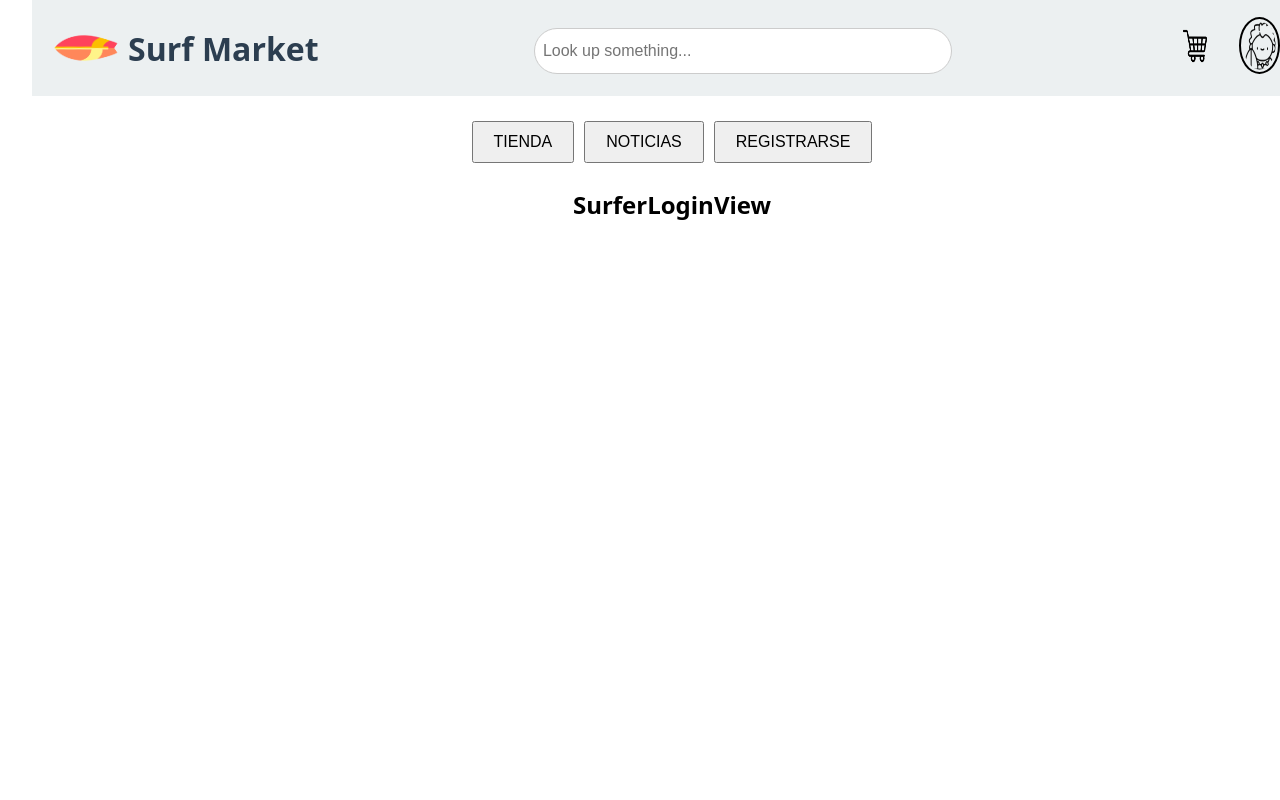
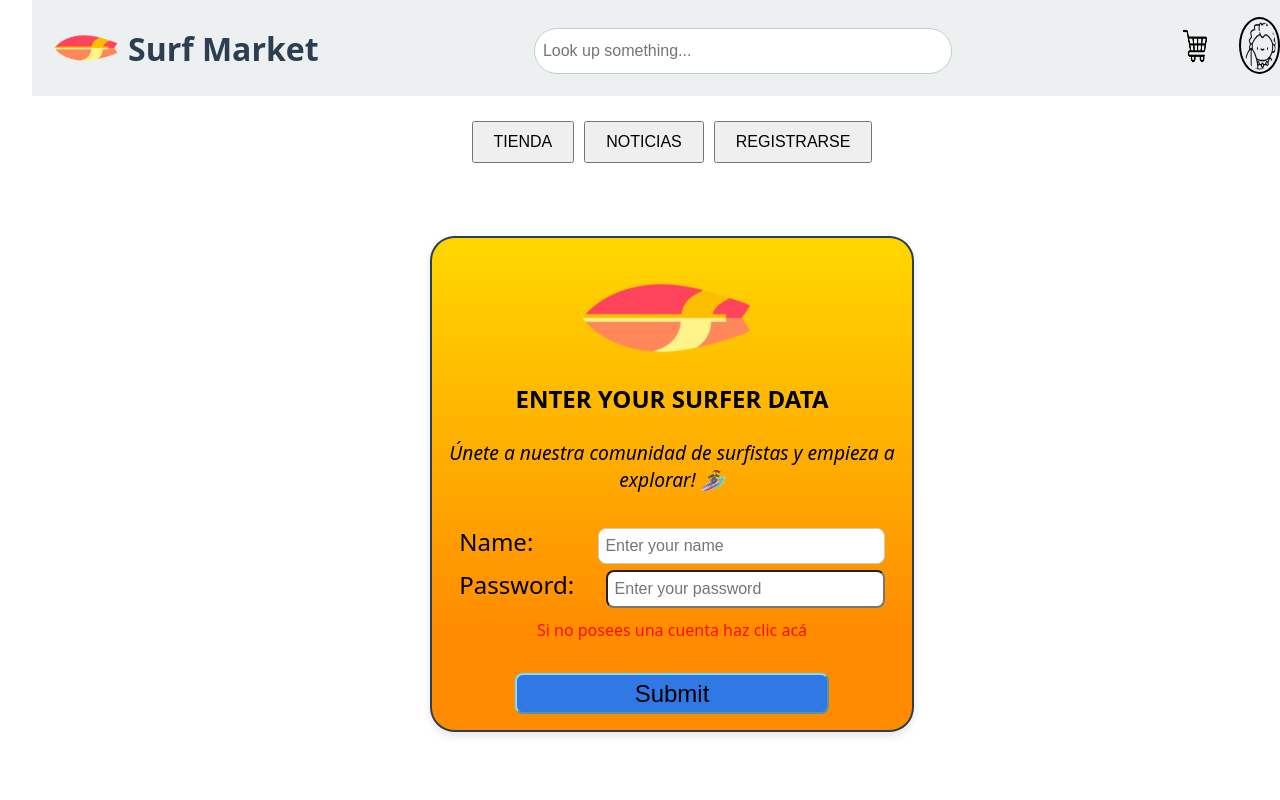
Before and after one commit to PTM83/surferMarket, a React (Vite) app in the folder surferMarketProject/frontend/: page /login in a window 1280 px wide. Shown: the top 800 px of the page. Built offline with nearby package versions, Linux system fonts and the light colour scheme.

Commit message:
Se crea la vista para ingresar a la plataforma

```diff
--- a/surferMarketProject/frontend/src/App.css
+++ b/surferMarketProject/frontend/src/App.css
@@ -148,7 +148,6 @@ body {
       aspect-ratio: 2/3;
       font-size: large;
       text-align: center;
-      text-size-adjust: auto;
       text-wrap: wrap;
     }
 
@@ -234,22 +233,30 @@ body {
     flex-direction: row;
     justify-content: space-between;
     align-items: center;
-    margin-bottom: 0.2rem;
 
     width: 95%;
     height:fit-content;
 
-    label {
+    .label_form {
       font-size: 1.5rem;
+      margin-right: 2rem;
     }
 
     input {
       border-radius: var(--borderRadius);
       padding-inline: 0.4rem;
       font-size: 1rem;
+      width: 17rem;
+      margin: 0;
+      padding-block: 0.5rem;
     }
+  }
 
+  .form_direction {
+    color: var(--secondaryColor);
+    padding-top: 0.5rem;
   }
+
   .profile-button {
     width:70%;
     font-size: 1.5rem;
--- a/surferMarketProject/frontend/src/pages/SurferLoginView.jsx
+++ b/surferMarketProject/frontend/src/pages/SurferLoginView.jsx
@@ -1,19 +1,57 @@
 import { SurferHeader } from '../components/SurferHeader'
 import NavigationButtons from '../components/NavigationButtons'
 import { SurferFooter } from '../components/SurferFooter'
+import tableSurf from '../assets/icons/surfing-board.png'
+
 
 export const SurferLoginView = () => {
+
+  const profileFields = [
+    { id: 'name', label: 'Name', type: 'text', placeholder: 'Enter your name', required: true },
+    { id: 'password', label: 'Password', type: 'password', placeholder: 'Enter your password',minLength: 8, required: true }
+  ];
+
+
   return (
     <>
       <SurferHeader />
 
       <NavigationButtons/>
 
-      <section className="content-container">
+      <section className='profile-container'>
 
-        <h1> SurferLoginView </h1>
+        <form action='/submit' method='POST' className="surfer-form">
+
+          <img src={ tableSurf } alt='Logo' className='form-logo'></img>
+
+          <h2>Enter your Surfer Data</h2>
+
+          <p>Únete a nuestra comunidad de surfistas y empieza a explorar! 🏄‍♀️</p>
+
+          {
+            profileFields.map((field) => (
+            <div key={field.id} className="div-form">
+              <label htmlFor={field.id} className='label_form'>{field.label}:</label>
+              <input
+                type={field.type}
+                id={field.id}
+                name={field.id}
+                placeholder={field.placeholder || ''}
+                minLength={field.minLength || undefined}
+                required={field.required}
+                className='input_form'
+              />
+            </div>
+          ))
+          }
+
+          <a className='form_direction'>Si no posees una cuenta haz clic acá</a>
+
+          <input type="submit" value="Submit" className="profile-button"/>
+        </form>
 
       </section>
+
 
       <SurferFooter />
     </>
```
